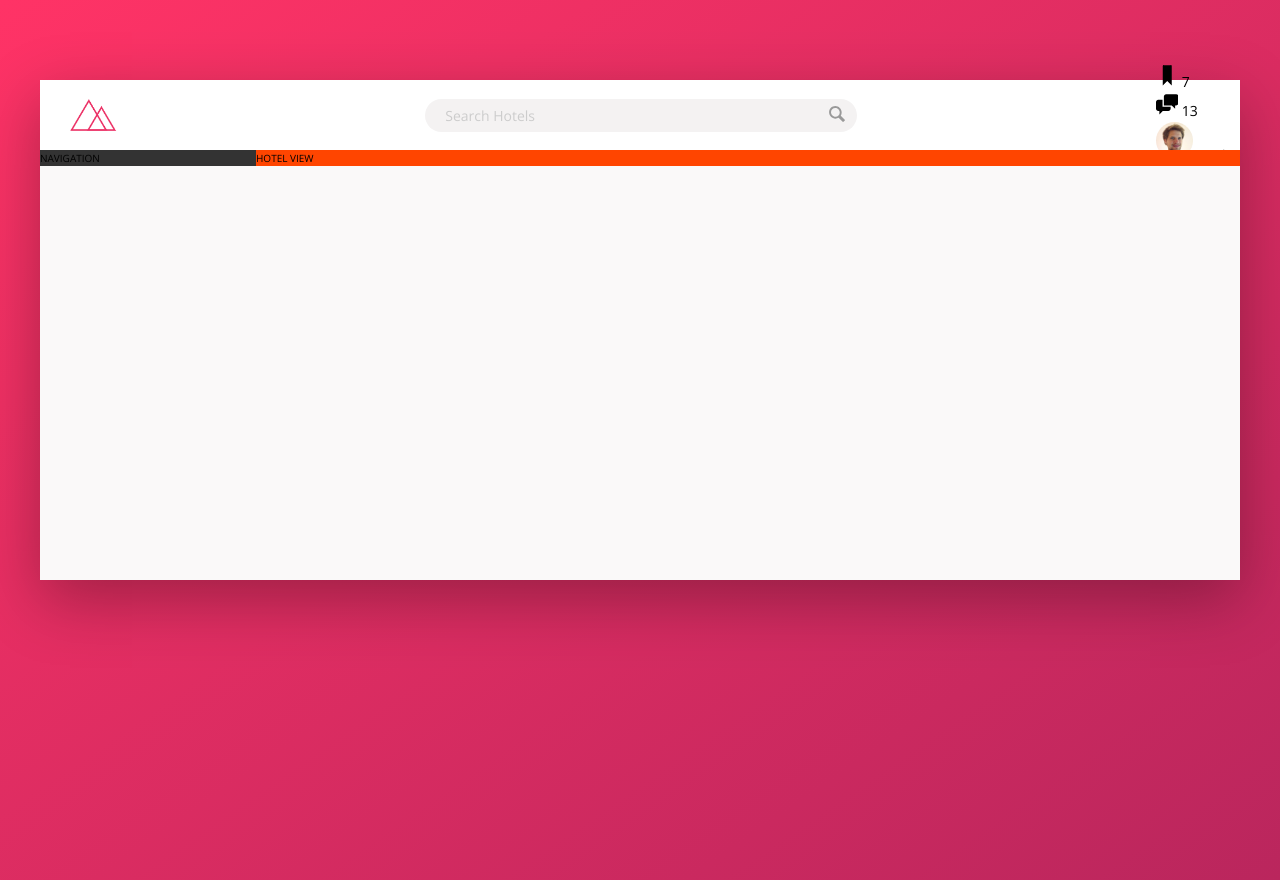
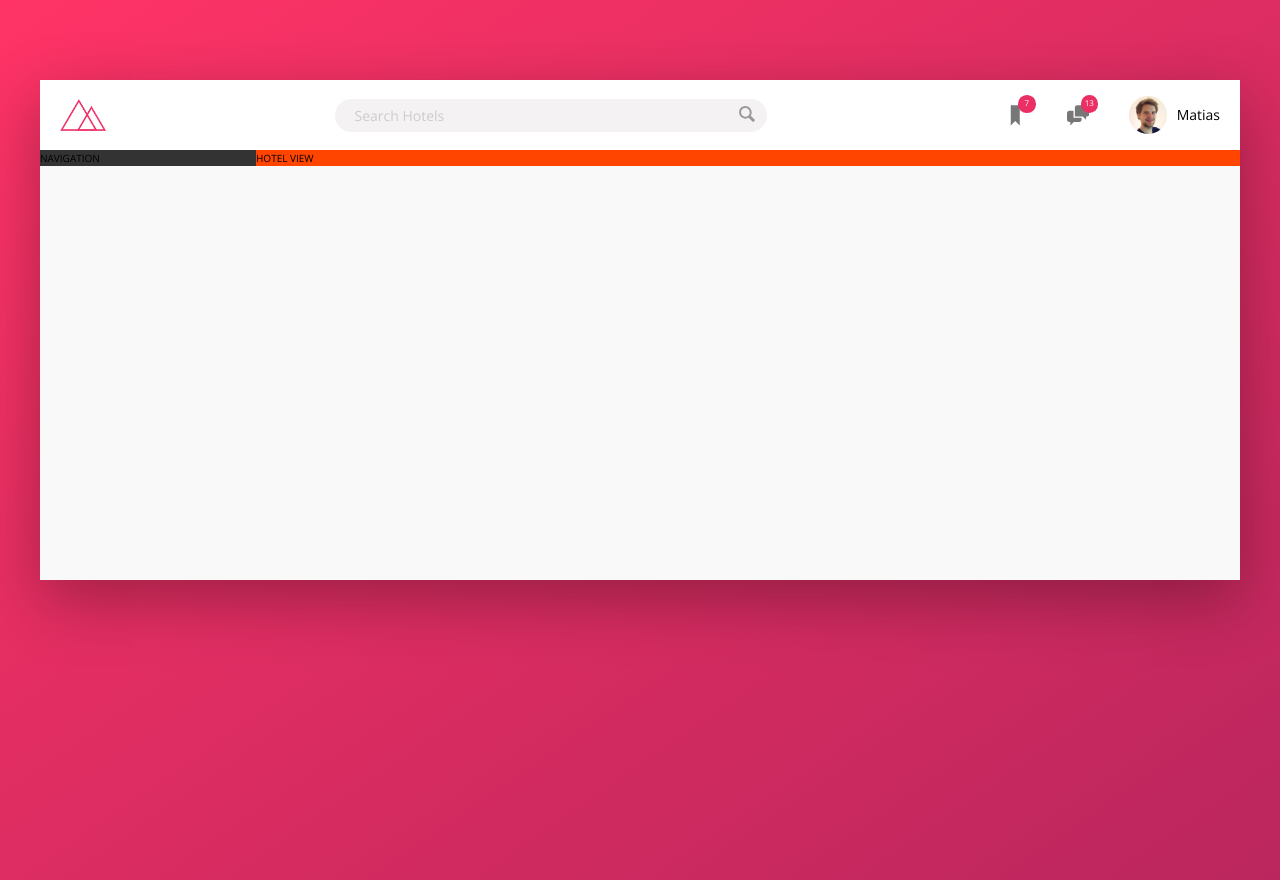
Before and after one commit to lando1234/Trillo, a website: page index.html in a window 1280 px wide. Drawn offline with nearby package versions, Linux system fonts and the light colour scheme.

Commit message:
terminado navbar

```diff
--- a/sass/_components.scss
+++ b/sass/_components.scss
@@ -4,7 +4,7 @@
 .logo{
     height:3.25rem;
 
-    margin-left: 3rem;
+    margin-left: 2rem;
 }
 
 /////////////////////////////////////////
@@ -69,29 +69,55 @@
 
 .user-nav {
 
+    display:flex;
+    align-items: center;
+
+    align-self: stretch;
+
+    & > * {
+        padding:0 2rem;
+        cursor: pointer;
+        height:100%;
+        display:flex;
+        align-items: center;
+
+        &:hover {
+            background-color: var(--color-grey-light-2);
+        }
+    }
+
     &__icon-box {
-
+        position: relative;
     }
 
     &__icon {
         height: 2.25rem;
         width:2.25rem;
+
+        fill: var(--color-grey-dark-2);
     }
 
     &__notification {
+        font-size: .8rem;
+        height:1.75rem;
+        width: 1.75rem;
+        border-radius: 50%;
+        background-color: var(--color-primary);
+        color: #fff;
 
+        position:absolute;
+        top:01.5rem;
+        right:1.1rem;
+
+        display:flex;
+        justify-content: center;
+        align-items: center;
     }
 
-    &__user{
-
-    }
 
     &__user-photo {
         height:3.75rem;
         border-radius: 50%;
-    }
-
-    &__user-name{
-
+        margin-right: 1rem;
     }
 }
```
Also changed, not shown: css/style.css.
